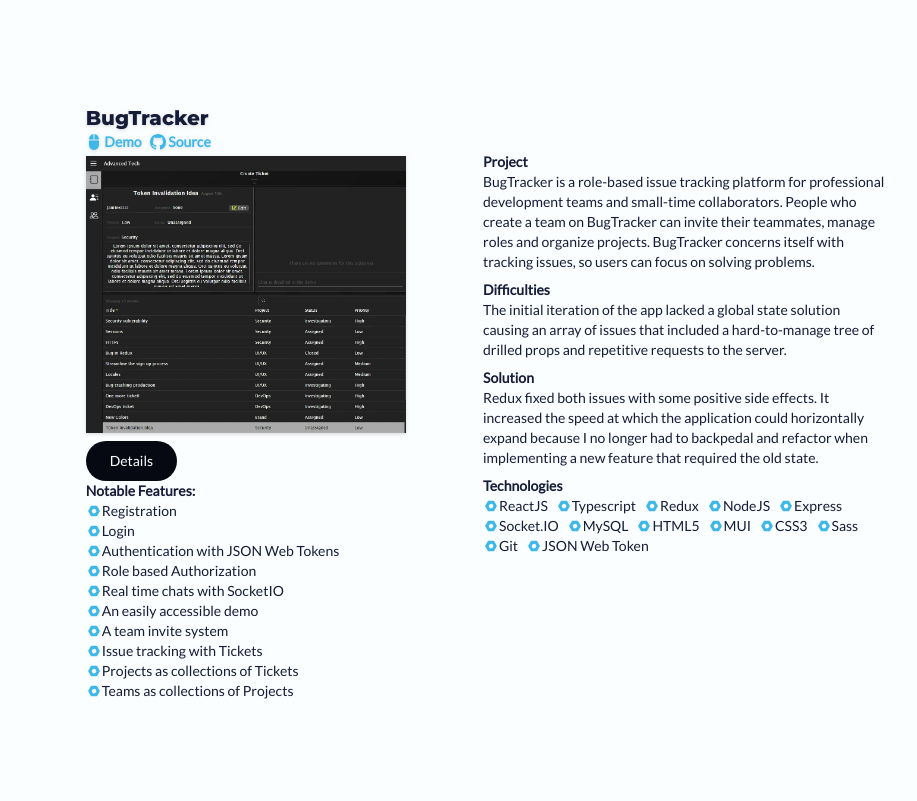
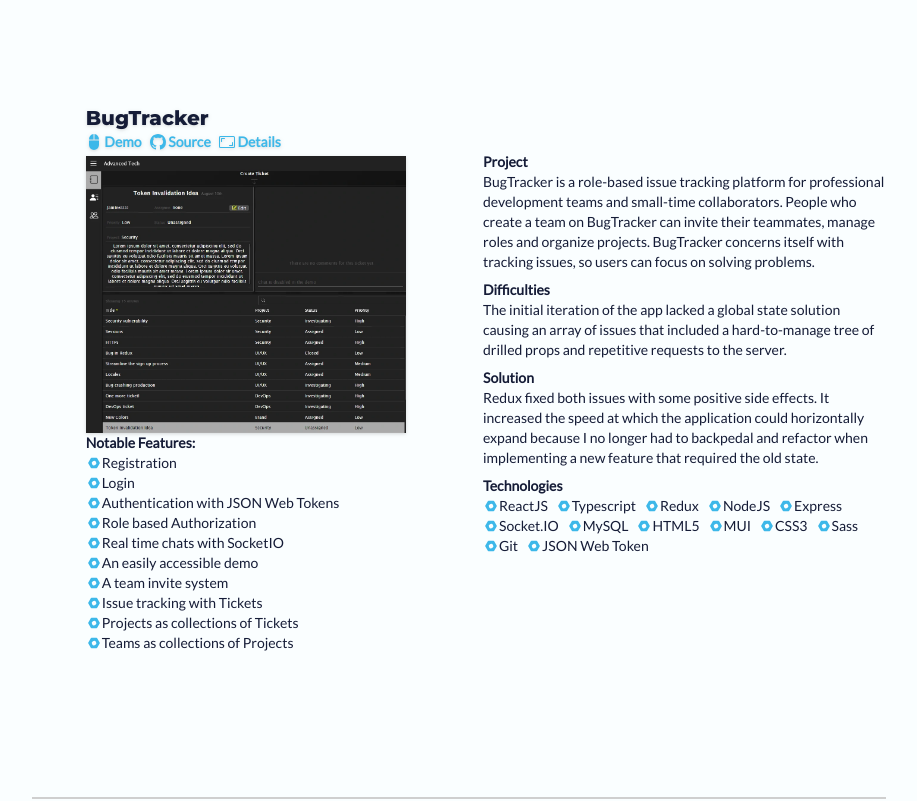
Before and after one commit to PaxtonSchmidt/Portfolio, a Next.js app: page / in a window 1280 px wide. Shown: the part 840-1641 px from the top of the page, without its empty margins (181-1098 px from the left). Built offline with nearby package versions, Linux system fonts and the light colour scheme.

Commit message:
Changed details button

```diff
--- a/components/Projects/ProjectItem.tsx
+++ b/components/Projects/ProjectItem.tsx
@@ -30,12 +30,19 @@
             <path d="M8 0C3.58 0 0 3.58 0 8c0 3.54 2.29 6.53 5.47 7.59.4.07.55-.17.55-.38 0-.19-.01-.82-.01-1.49-2.01.37-2.53-.49-2.69-.94-.09-.23-.48-.94-.82-1.13-.28-.15-.68-.52-.01-.53.63-.01 1.08.58 1.23.82.72 1.21 1.87.87 2.33.66.07-.52.28-.87.51-1.07-1.78-.2-3.64-.89-3.64-3.95 0-.87.31-1.59.82-2.15-.08-.2-.36-1.02.08-2.12 0 0 .67-.21 2.2.82.64-.18 1.32-.27 2-.27.68 0 1.36.09 2 .27 1.53-1.04 2.2-.82 2.2-.82.44 1.1.16 1.92.08 2.12.51.56.82 1.27.82 2.15 0 3.07-1.87 3.75-3.65 3.95.29.25.54.73.54 1.48 0 1.07-.01 1.93-.01 2.2 0 .21.15.46.55.38A8.012 8.012 0 0 0 16 8c0-4.42-3.58-8-8-8z"/>
           </svg>
           </ProjectItemNavButton>
+
+          <button onClick={()=>setIsOpen(true)} className='flex font-bold font-serif mr-2'>
+          <svg xmlns="http://www.w3.org/2000/svg" width="16" height="20" fill="currentColor" className="bi bi-aspect-ratio text-lightBlue drop-shadow" viewBox="0 0 16 16">
+            <path d="M0 3.5A1.5 1.5 0 0 1 1.5 2h13A1.5 1.5 0 0 1 16 3.5v9a1.5 1.5 0 0 1-1.5 1.5h-13A1.5 1.5 0 0 1 0 12.5v-9zM1.5 3a.5.5 0 0 0-.5.5v9a.5.5 0 0 0 .5.5h13a.5.5 0 0 0 .5-.5v-9a.5.5 0 0 0-.5-.5h-13z"/>
+            <path d="M2 4.5a.5.5 0 0 1 .5-.5h3a.5.5 0 0 1 0 1H3v2.5a.5.5 0 0 1-1 0v-3zm12 7a.5.5 0 0 1-.5.5h-3a.5.5 0 0 1 0-1H13V8.5a.5.5 0 0 1 1 0v3z"/>
+          </svg>
+            <span className='flex text-lightBlue drop-shadow'>
+              {`\u00a0Details`}
+            </span>
+          </button>
         </div>
         <img src={`${data.img}`} className='w-80 drop-shadow mx-auto lg:ml-0'/>
 
-        <button onClick={()=>setIsOpen(true)} className='h-[40px] mx-auto lg:ml-0 bottom-0 mt-2 w-fit px-6 rounded-3xl bg-black text-white shadow-[0px_0px_3px_rgba(0,0,0,0.3)] shadow-white'>
-          Details
-        </button>
       </figure>
 
       <div className='flex flex-col mx-auto lg:justify-start content-center pt-2 lg:pt-12 lg:pl-6 lg:row-span-2 lg:col-span-4 xl:col-span-3 max-w-[500px]'>
```
